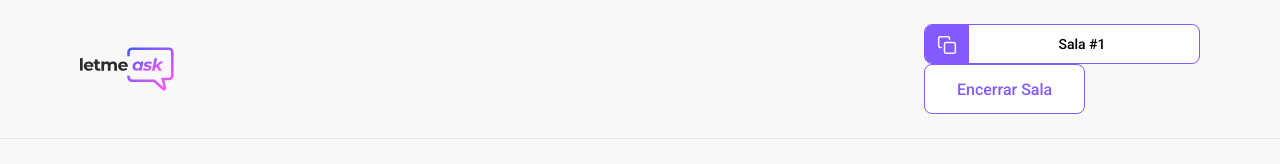
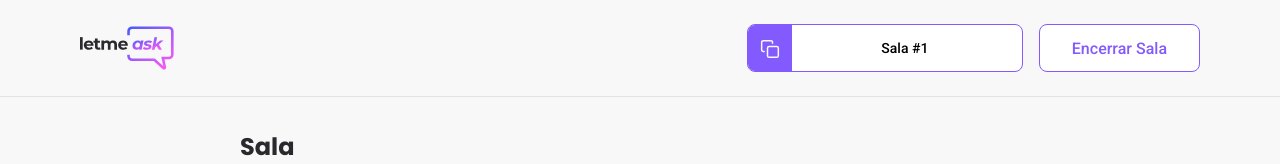
Before and after one commit to Fracanabia/letmeask, a React (Create React App) app: page /admin/rooms/1 in a window 1280 px wide. Shown: the top 164 px of the page. Built offline with nearby package versions, Linux system fonts and the light colour scheme; no server answers; the database is empty.

Commit message:
refactor: adjusted styles

```diff
--- a/src/styles/room.scss
+++ b/src/styles/room.scss
@@ -12,6 +12,14 @@
 
       > img {
         max-height: 45px;
+      }
+
+      div {
+        display: flex;
+        gap: 16px;
+        button {
+          height: 48px;
+        }
       }
     }
   }
@@ -41,6 +49,7 @@
         font-size: 14px;
       }
     }
+
     form {
       textarea {
         width: 100%;
@@ -48,7 +57,7 @@
         padding: 16px;
         border-radius: 8px;
         background: #fefefe;
-        box-shadow: 0 2px 12px rgba(0, 0, 0, 0.1);
+        box-shadow: 0 2px 12px rgba(0, 0, 0, 0.04);
         resize: vertical;
         min-height: 130px;
       }
@@ -69,7 +78,7 @@
             border-radius: 50%;
           }
 
-          > span {
+          span {
             margin-left: 8px;
             color: #29292e;
             font-weight: 500;
@@ -77,7 +86,7 @@
           }
         }
 
-        span {
+        > span {
           font-size: 14px;
           color: #737380;
           font-weight: 500;
@@ -94,5 +103,9 @@
         }
       }
     }
+
+    .question-list {
+      margin-top: 32px;
+    }
   }
 }
```
